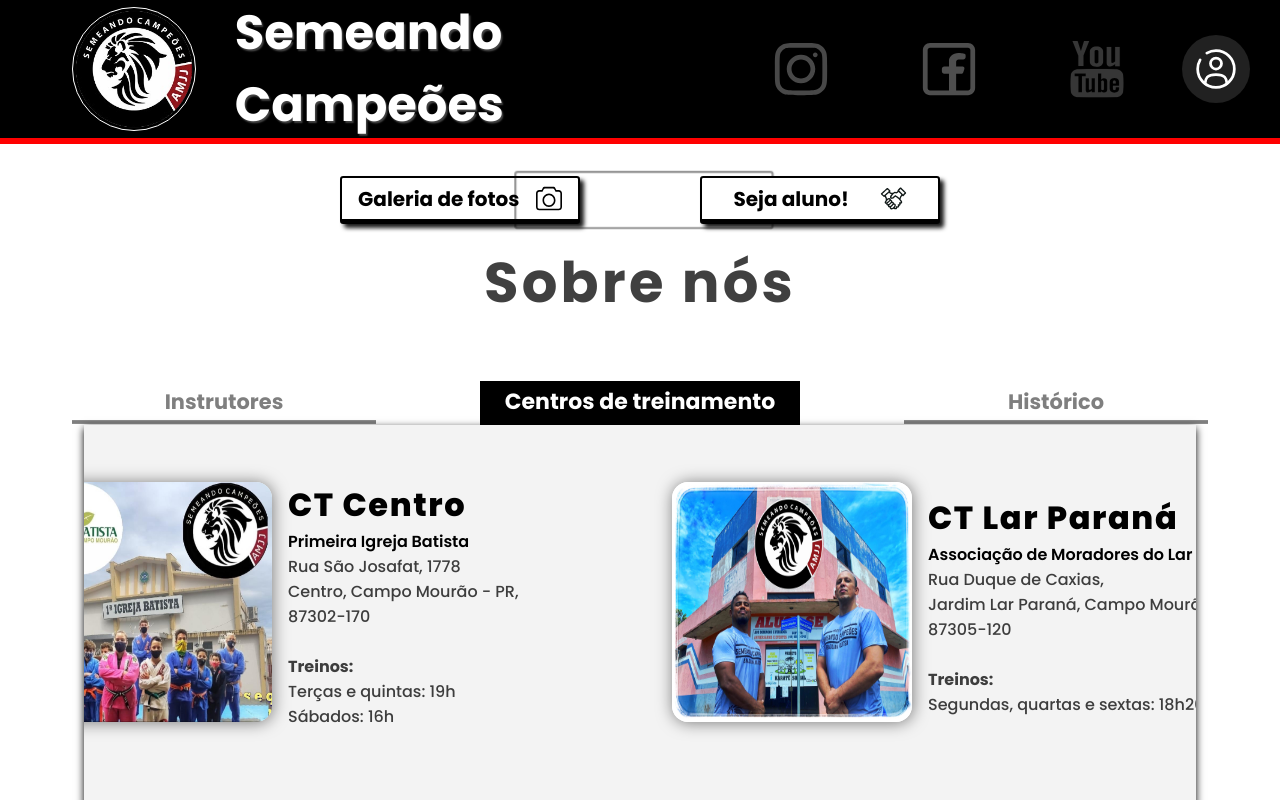
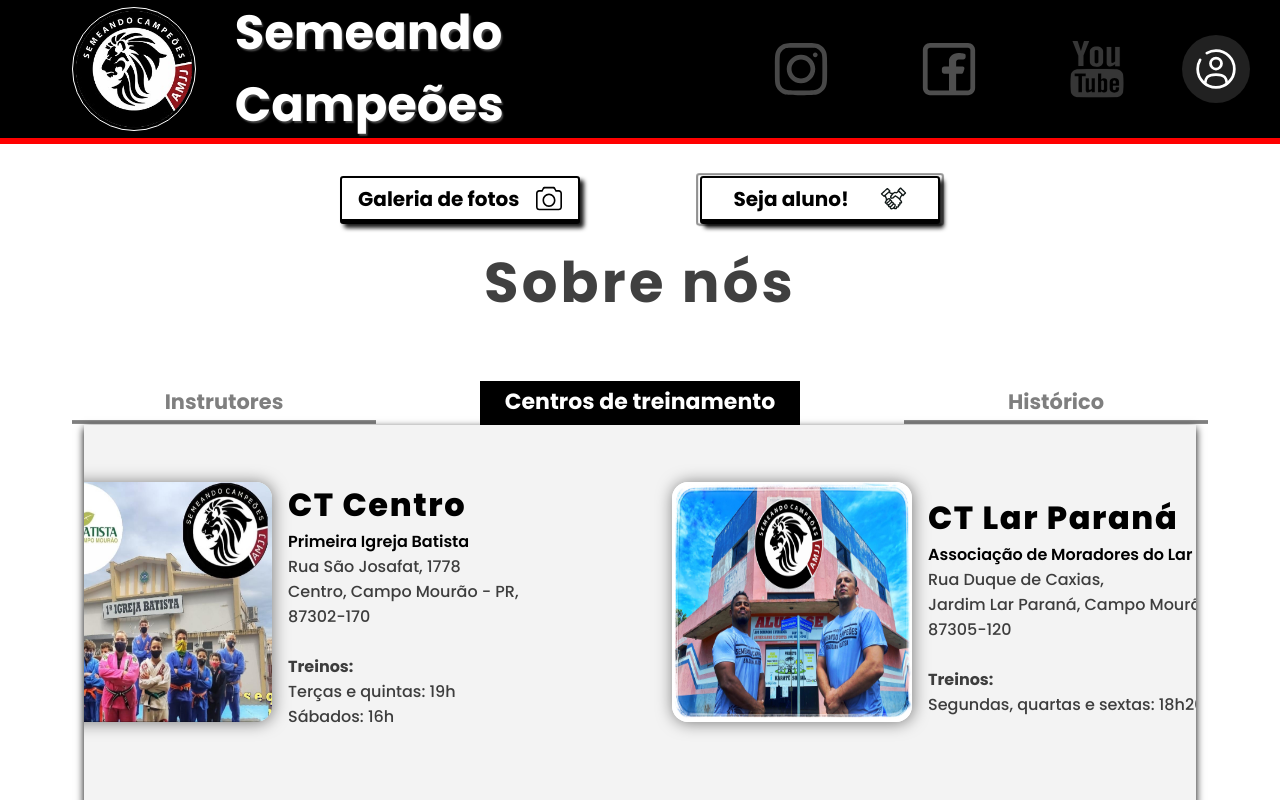
Before and after one commit to LucasGrander/ProjectSemeandoCampeoes, a React (Vite) app in the folder ProjetoIntegrador/Pagina/: page / in a window 1280 px wide. Shown: the top 800 px of the page. Built offline with nearby package versions, Linux system fonts and the light colour scheme.

Commit message:
reajuste na animação do btn-> Faça Parte!

```diff
--- a/ProjetoIntegrador/Pagina/src/Pages/home.css
+++ b/ProjetoIntegrador/Pagina/src/Pages/home.css
@@ -139,12 +139,13 @@
 nav{
     width: 100%;
     height: 10vh;
-    gap: 15vh;
-    margin-top: 2vh ;
 
     display: flex;
     align-items: center;
     justify-content: center;
+
+    gap: 15vh;
+    margin-top: 2vh;
 }
 
 nav button img{
@@ -156,6 +157,33 @@
 nav button:hover img{
     animation: Vibration .5s ease infinite alternate;
     transition: .5s;
+}
+
+.btn-galeria-de-fotos{
+    width: 30vh;
+    height: 6vh;
+}
+
+.btn-faca-parte{
+    width: 30vh;
+    height: 6vh;
+
+    position: relative;
+}
+
+.animation-highlight{
+    width: 30vh;
+    height: 6vh;
+
+    display: flex;
+    flex-direction: column;
+    align-items: center;
+
+    position: absolute;
+    top: -.3vh;
+
+    border-radius: .4vh;
+    animation: participeHighlightBorder 800ms infinite normal;
 }
 
 .btn1{
@@ -260,20 +288,7 @@
     }
 }
 
-.animation-highlight{
-    width: 30vh;
-    height: 6vh;
 
-    display: flex;
-    flex-direction: column;
-    align-items: center;
-
-    position: absolute;
-    right: 64.5vh;
-
-    border-radius: .4vh;
-    animation: participeHighlightBorder 900ms infinite normal;
-}
 
 @keyframes participeHighlightBorder {
     0%{
--- a/ProjetoIntegrador/Pagina/src/Pages/home.tsx
+++ b/ProjetoIntegrador/Pagina/src/Pages/home.tsx
@@ -13,13 +13,6 @@
 import Historico from '../components/Historico'
 import overlayLoadingCircle from '../assets/overlayLoadingTextLoading.gif'
 import Footer from '../components/Footer'
-
-
-
-
-//exemplos de componentes a serem criados
-
-
 
 const Home = () => {
     const [content, setContent] = useState('cts')
@@ -100,10 +93,11 @@
                 </div>
             </header>
             <nav>
+                <div className="btn-galeria-de-fotos">
                     <MyButton
                         onClick={handleOnClickFotos}
-                width="30vh"
-                height="6vh"
+                        width="100%"
+                        height="100%"
                         cursor="pointer"
                         display="flex"
                         justifyContent="space-evenly"
@@ -118,13 +112,15 @@
                         enter="rgba(150, 150, 150, 0.5)"
                         leave="white"
                         >
-                    Galeria de fotos <img src={Camera} alt='camera de foto' />
+                            Galeria de fotos <img src={Camera} alt='camera fotografica' />
                     </MyButton>
+                </div>
 
+                <div className="btn-faca-parte">
                     <MyButton
                         onClick={handleOnClickParticipe}
-                    width="30vh"
-                    height="6vh"
+                        width="100%"
+                        height="100%"
                         cursor="pointer"
                         display="flex"
                         justifyContent="space-evenly"
@@ -144,7 +140,8 @@
                     </MyButton>
 
                     <div className="animation-highlight">
-
+                        {/* somente animação ao redor do botão */}
+                    </div>
                 </div>
             </nav>
 
```
Lines whose indentation alone changed are shown as unchanged.
